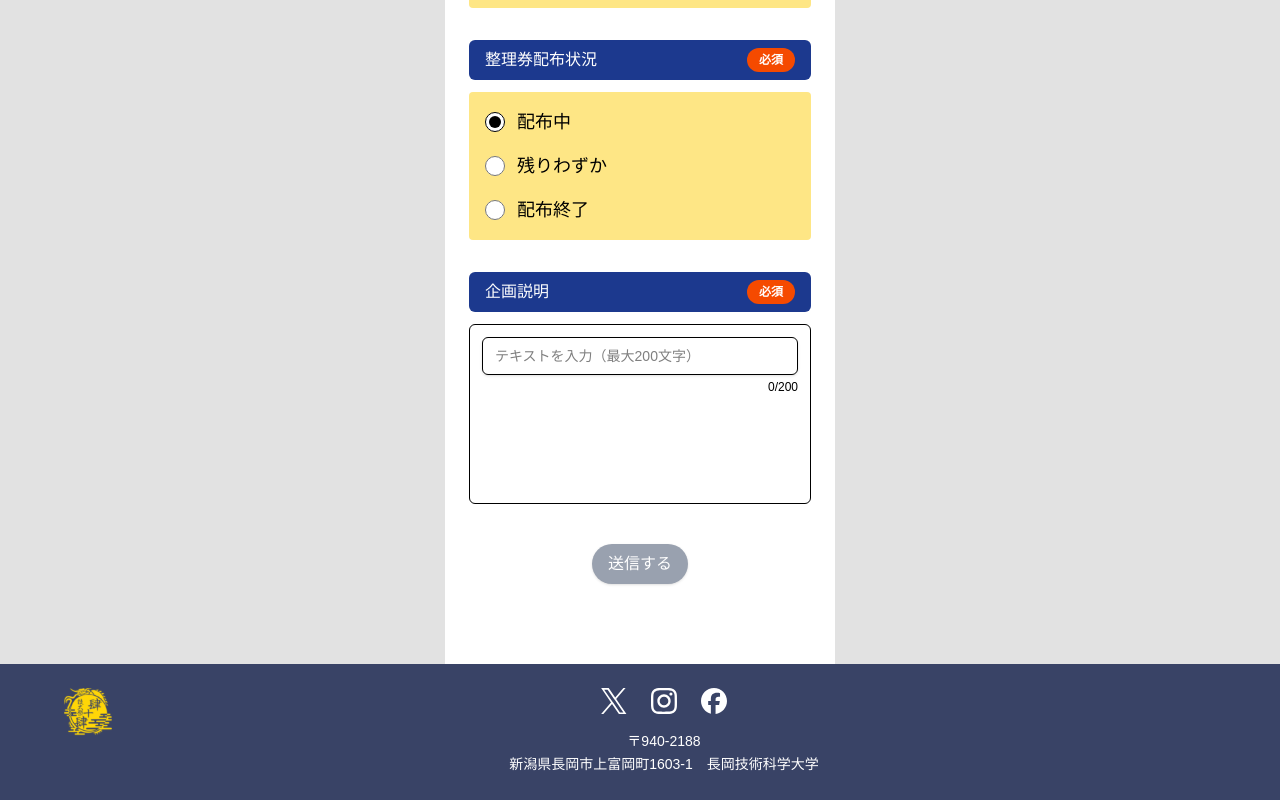
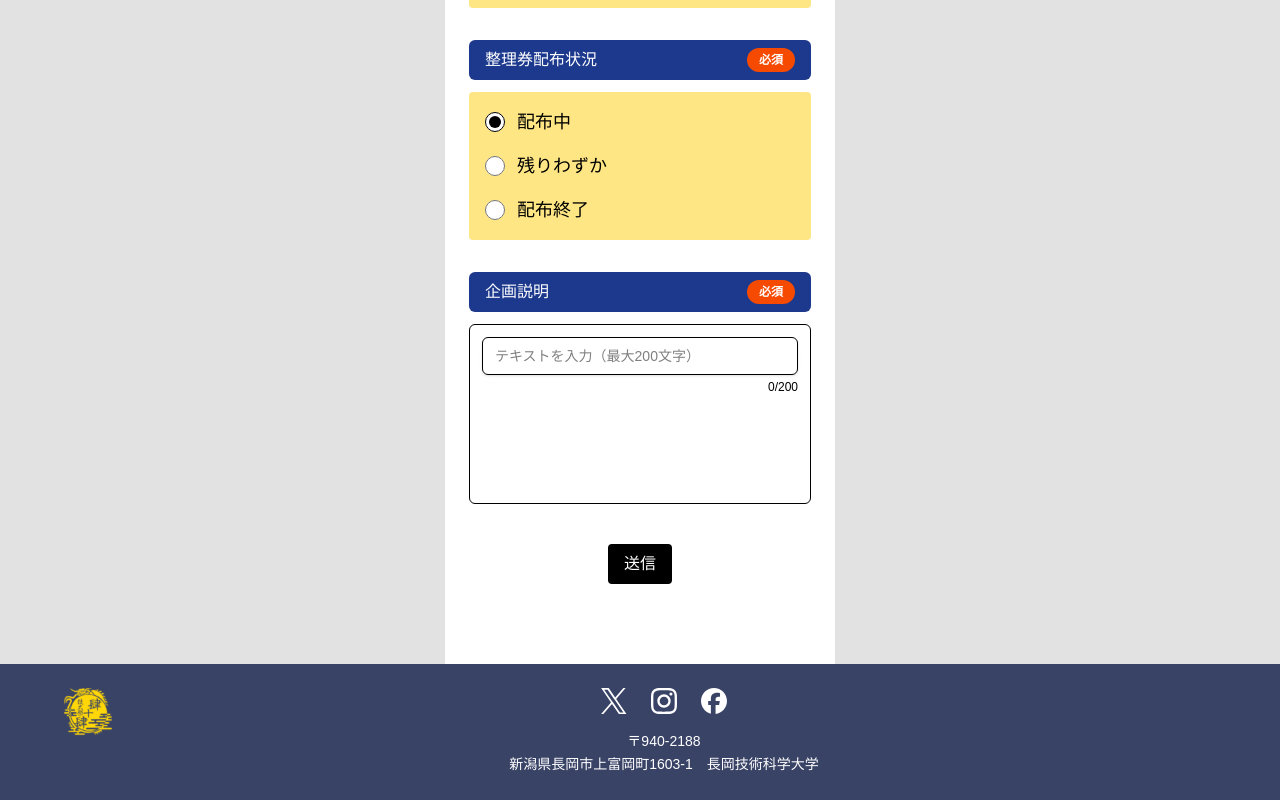
Before and after one commit to taminororo/RezeArc, a Next.js app: page /admin in a window 1280 px wide. Shown: the part 552-1352 px from the top of the page. Built offline with nearby package versions, Linux system fonts and the light colour scheme; a web font is replaced by a local one.

Commit message:
[add]管理者画面からAPIを叩けるように変更

```diff
--- a/src/components/sendButton.tsx
+++ b/src/components/sendButton.tsx
@@ -1,16 +1,12 @@
 // src/components/sendButton.tsx
 "use client";
-
 import { useState } from "react";
 
-type CongestionStatus = "free" | "slightly_crowded" | "crowded" | "offtime";
-type TicketStatus = "distributing" | "limited" | "ended";
-
 type Props = {
-  eventId: string;
-  congestionStatus: CongestionStatus;
-  ticketStatus: TicketStatus;
-  eventText: string; // 必須ではないが空文字でもOK
+  eventId: string; // 文字列で来るので数値化してパスに使う
+  congestionStatus: "free" | "slightly_crowded" | "crowded" | "offtime";
+  ticketStatus: "distributing" | "limited" | "ended";
+  eventText: string;
 };
 
 export default function SendButton({
@@ -20,69 +16,66 @@ export default function SendButton({
   eventText,
 }: Props) {
   const [loading, setLoading] = useState(false);
-  const [message, setMessage] = useState<string>("");
+  const [msg, setMsg] = useState<string | null>(null);
 
-  const handleClick = async () => {
+  const onClick = async () => {
     setLoading(true);
-    setMessage("");
+    setMsg(null);
+    try {
+      // ① 企画IDの正規化
+      const idNum = Number(String(eventId).trim());
+      if (!Number.isInteger(idNum) || idNum < 0) {
+        throw new Error("企画IDが不正です（半角の非負整数）");
+      }
 
-    // かんたんバリデーション
-    const trimmedId = eventId.trim();
-    if (!trimmedId) {
-      setMessage("企画IDを入力してください。");
-      setLoading(false);
-      return;
-    }
-    if (!/^\d+$/.test(trimmedId)) {
-      setMessage("企画IDは半角数字のみで入力してください。");
-      setLoading(false);
-      return;
-    }
+      // ② 値の正規化（trim + 小文字化。必要ならここにマッピングを追加）
+      const normCong = String(congestionStatus).trim().toLowerCase();
+      const normTicket = ticketStatus ? String(ticketStatus).trim().toLowerCase() : undefined;
 
-    try {
-      const res = await fetch(`/api/events/${trimmedId}`, {
+      // ③ ボディは API 仕様に合わせて「スネークケース」で作る
+      //    event_text は空なら送らない（nullは送らない！）
+      const body: Record<string, unknown> = {
+        congestion_status: normCong, // ← 必須
+        // ticket_status は不要なら省略してOK（isDistributingTicket=falseだとサーバでnullに矯正）
+        ...(normTicket ? { ticket_status: normTicket } : {}),
+        ...(eventText.trim() ? { event_text: eventText } : {}), // 空文字は送らない
+      };
+
+      const res = await fetch(`/api/events/${idNum}`, {
         method: "POST",
         headers: { "Content-Type": "application/json" },
-        // リクエストボディに props の値を送る
-        body: JSON.stringify({
-          congestionStatus,
-          ticketStatus,
-          eventText,
-        }),
+        body: JSON.stringify(body),
       });
 
+      const data = await res.json();
+
       if (!res.ok) {
-        // サーバーがエラー詳細を返す場合も拾う
-        let detail = "";
-        try {
-          const data = await res.json();
-          detail = data?.error || data?.message || "";
-        } catch (_) {}
-        throw new Error(detail || "API Error");
+        // サーバの詳細メッセージを画面に出してデバッグしやすく
+        throw new Error(
+          `APIエラー ${res.status}: ${data?.error ?? "Unknown"} ${data?.detail ?? ""}`
+        );
       }
 
-      setMessage("送信に成功しました ✅");
+      setMsg("送信に成功しました ✅");
+      // 必要なら data を使ってUI反映
+      // console.log("updated:", data);
     } catch (err: unknown) {
-      console.error(err);
-      setMessage(`送信に失敗しました ❌ ${err instanceof Error ? err.message : ""}`);
+      setMsg(
+        `送信に失敗しました ❌ ${err instanceof Error ? err.message : String(err)}`
+      );
     } finally {
       setLoading(false);
     }
   };
 
-  const disabled = loading || !eventId.trim();
-
   return (
-    <div className="flex flex-col items-start gap-2">
-      <button
-        onClick={handleClick}
-        disabled={disabled}
-        className={`px-4 py-2 rounded-full text-white font-medium shadow
-          ${disabled ? "bg-gray-400 cursor-not-allowed" : "bg-rose-700 hover:bg-rose-600"}`}
-      >
-        {loading ? "送信中..." : "送信する"}
-      </button>
-      {message && <p className="text-sm text-gray-700">{message}</p>}
-    </div>
+    <button
+      onClick={onClick}
+      disabled={loading}
+      className="px-4 py-2 rounded bg-black text-white disabled:opacity-50"
+    >
+      {loading ? "送信中..." : "送信"}
+      {msg && <span className="ml-2 text-sm">{msg}</span>}
+    </button>
   );
 }
```
